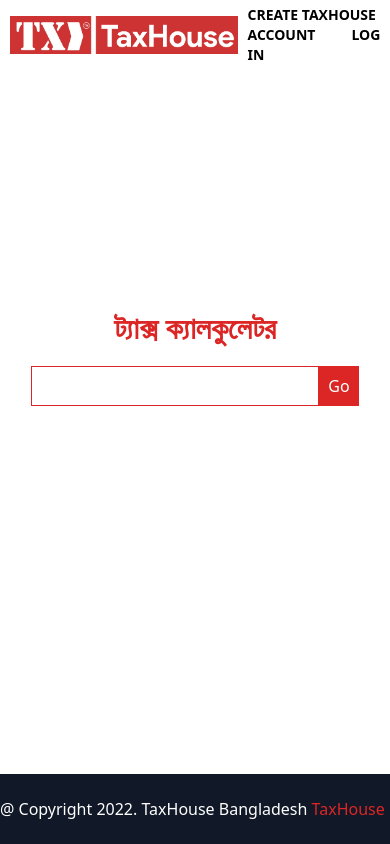
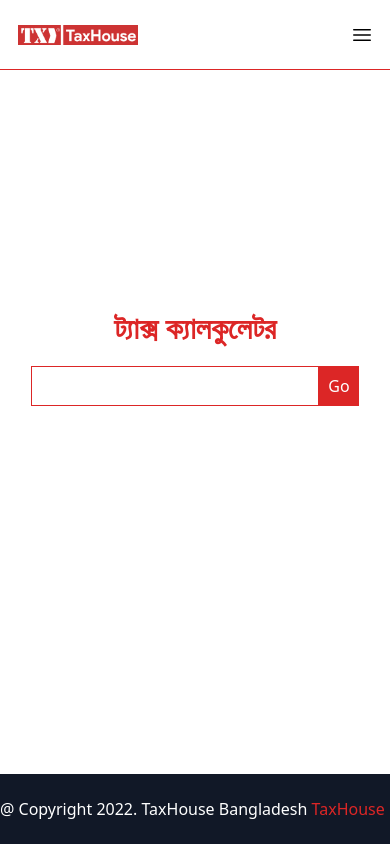
Before and after one commit to allImran/tax-calculator, a Nuxt app: page / in a window 390 px wide. Built offline with nearby package versions, Linux system fonts and the light colour scheme.

Commit message:
feat: nav responsive

```diff
--- /dev/null
+++ b/components/MenuIcon.vue
@@ -0,0 +1,6 @@
+<template>
+    <svg xmlns="http://www.w3.org/2000/svg" fill="none" viewBox="0 0 24 24" stroke-width="1.5" stroke="currentColor" class="w-6 h-6">
+    <path stroke-linecap="round" stroke-linejoin="round" d="M3.75 6.75h16.5M3.75 12h16.5m-16.5 5.25h16.5" />
+</svg>
+
+</template>
--- a/components/Navbar.vue
+++ b/components/Navbar.vue
@@ -1,11 +1,22 @@
 <template>
     <div class="container mx-auto">
-       <div class="flex justify-between items-center h-[70px]">
-            <img src="/logo/logo.png" alt="taxhouse-logo" class="h-[58px] p-2.5">
+       <div class="hidden sm:flex justify-between items-center h-[70px]">
+            <nuxt-link to="/">
+                <img src="/logo/logo.png" alt="taxhouse-logo" class="h-[58px] p-2.5">
+            </nuxt-link>
             <div class="uppercase text-sm font-bold text-black space-x-9">
                 <a href="https://app.taxhouse.com.bd/register">Create taxhouse account</a>
                 <a href="https://app.taxhouse.com.bd/login">Log in</a>
             </div>
        </div>
+
+       <div class="sm:hidden h-[70px] border-b border-red-600">
+            <div class="h-full flex items-center justify-between pl-2 pr-4">
+                <nuxt-link to="/">
+                    <img src="/logo/logo.png" alt="taxhouse-logo" class="h-[40px] p-2.5">
+                </nuxt-link>
+                <MenuIcon />
+            </div>
+       </div>
     </div>
 </template>
```
